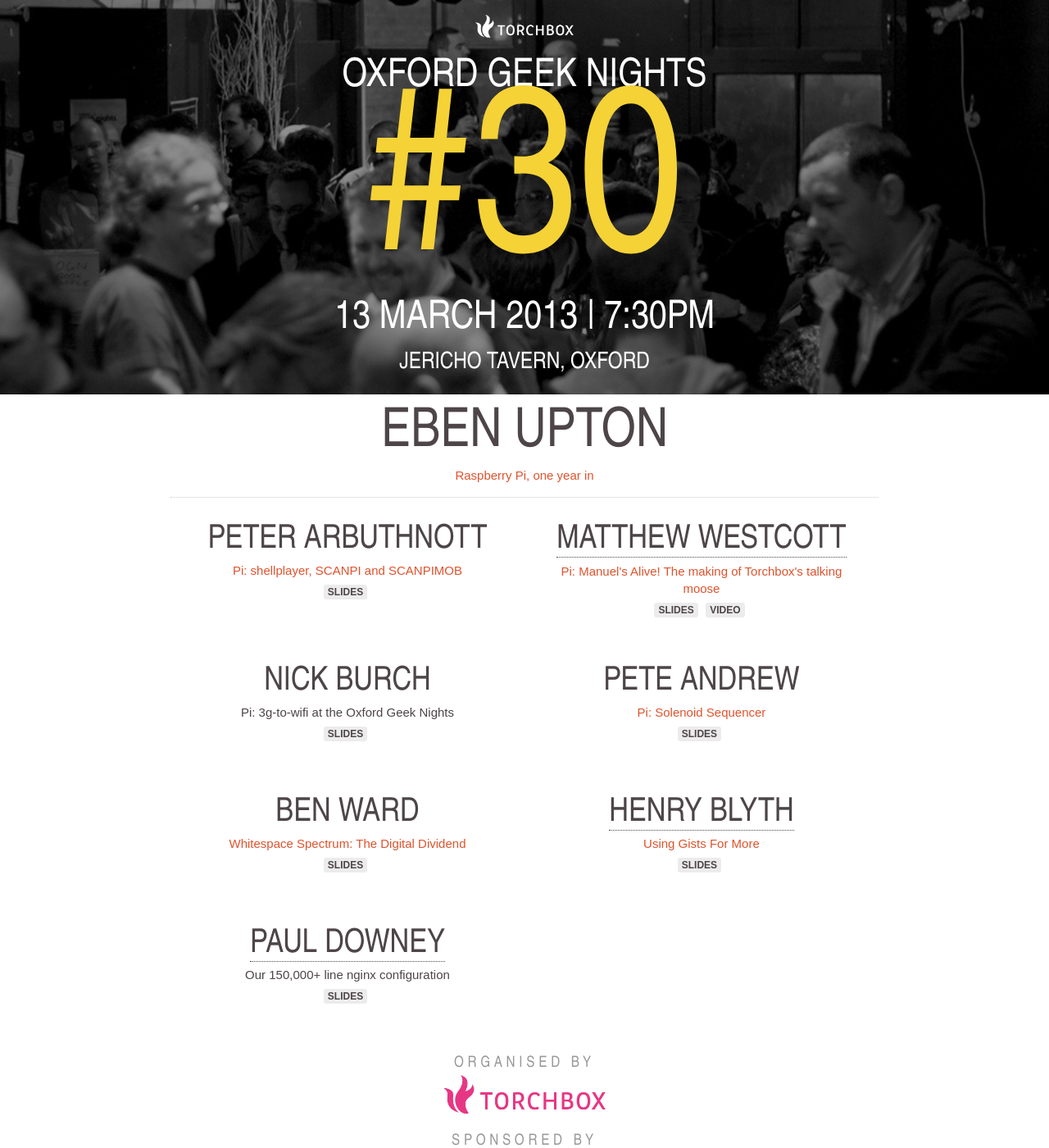
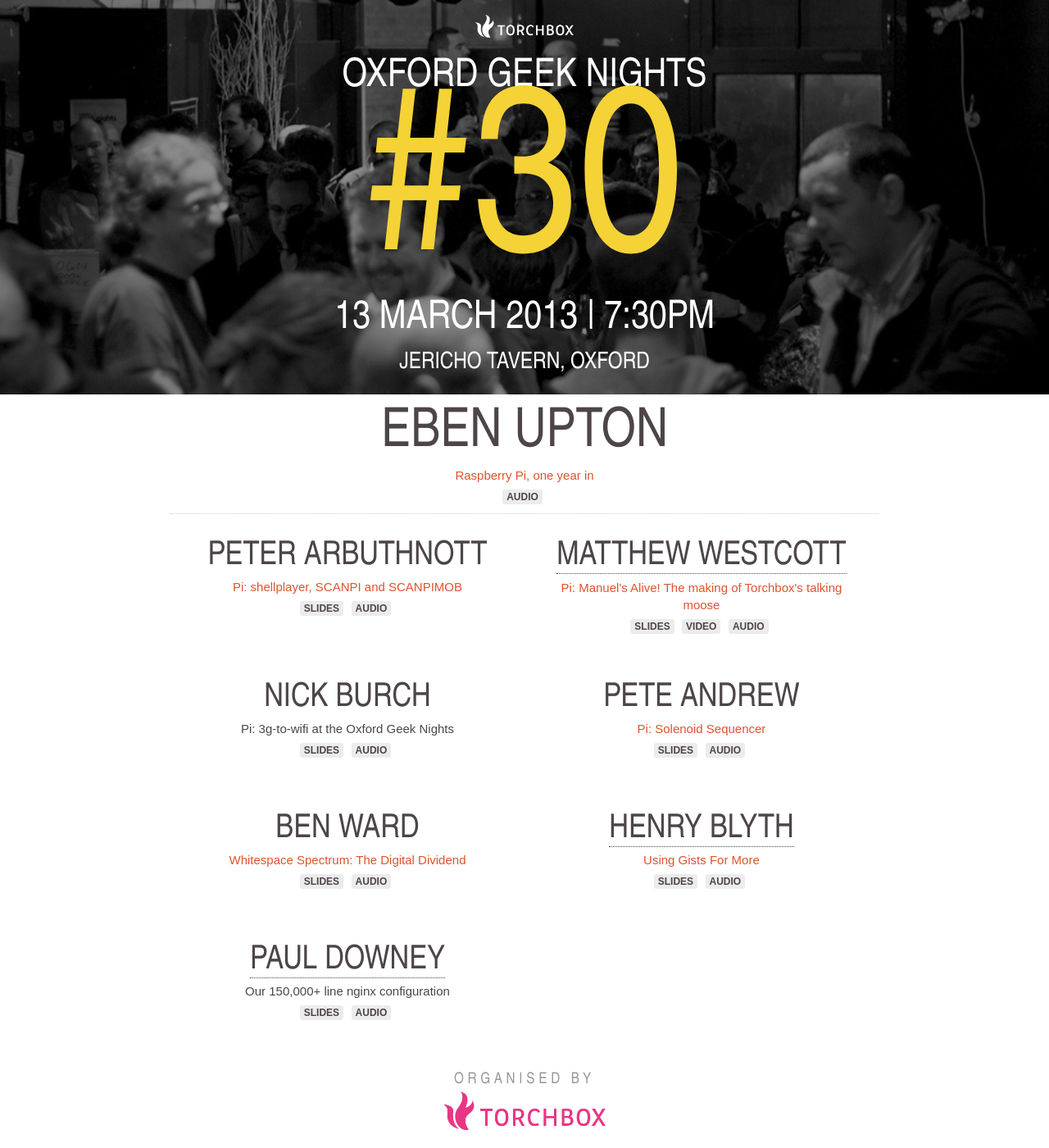
Before and after one commit to torchbox/ogn, a Jekyll site: the page built from _posts/2013-03-13-ogn30.markdown, in a window 1280 px wide and 1400 px high. Shown: the whole window at 82% size. Built offline with Jekyll 4.4.1, drawn with Linux system fonts in a browser that asks for light colours; nearby versions of some CDN libraries; Markdown is read by kramdown in place of the engine named in the settings.

Commit message:
Update 2013-03-13-ogn30.markdown
Adding audio

```diff
--- a/_posts/2013-03-13-ogn30.markdown
+++ b/_posts/2013-03-13-ogn30.markdown
@@ -29,6 +29,9 @@
   <li itemprop="performer" itemscope="itemscope" itemtype="http://schema.org/Person">
     <h2 itemprop="name">Eben Upton</h2>
     <p><a href="http://www.raspberrypi.org/about" >Raspberry Pi, one year in</a></p>
+    <div class="downloads">
+      <a href="http://media.ogn.s3.amazonaws.com/ogn30/30-keynote-EbenUpton.mp3">audio</a>
+    </div>
   </li>
 </ul>
 <ul class="microslots">
@@ -37,6 +40,7 @@
     <p><a href="http://www.scanpi.co.uk">Pi: shellplayer, SCANPI and SCANPIMOB</a></p>
     <div class="downloads">
         <a href="http://media.ogn.s3.amazonaws.com/ogn30/microslot-PeterArbuthnott.zip">slides</a>
+        <a href="http://media.ogn.s3.amazonaws.com/ogn30/30-microslot-PeterArbuthnott.mp3">audio</a>
     </div>
   </li>
   <li itemprop="performer" itemscope="itemscope" itemtype="http://schema.org/Person">
@@ -45,6 +49,7 @@
     <div class="downloads">
         <a href="http://media.ogn.s3.amazonaws.com/ogn30/microslot-MatthewWestcott.odp">slides</a>
         <a href="http://media.ogn.s3.amazonaws.com/ogn30/microslot-MatthewWestcott.m4v">video</a>
+        <a href="http://media.ogn.s3.amazonaws.com/ogn30/30-microslot-MatthewWestcott.mp3">audio</a>
     </div>
   </li>
   <li itemprop="performer" itemscope="itemscope" itemtype="http://schema.org/Person">
@@ -52,6 +57,7 @@
     <p>Pi: 3g-to-wifi at the Oxford Geek Nights</p>
     <div class="downloads">
         <a href="http://media.ogn.s3.amazonaws.com/ogn30/microslot-NickBurch.odp">slides</a>
+        <a href="http://media.ogn.s3.amazonaws.com/ogn30/30-microslot-NickBurch.mp3">audio</a>
     </div>
   </li>
   <li itemprop="performer" itemscope="itemscope" itemtype="http://schema.org/Person">
@@ -59,6 +65,7 @@
     <p><a href="http://www.youtube.com/watch?v=mtu9AtU4GQ4">Pi: Solenoid Sequencer</a></p>
     <div class="downloads">
         <a href="http://media.ogn.s3.amazonaws.com/ogn30/microslot-PeteAndrew.odp">slides</a>
+        <a href="http://media.ogn.s3.amazonaws.com/ogn30/30-microslot-PeteAndrew.mp3">audio</a>
     </div>
   </li>
 
@@ -67,6 +74,7 @@
     <p><a href="http://badgertrack.com/post/37192131877/whitespace-spectrum" >Whitespace Spectrum: The Digital Dividend</a></p>
     <div class="downloads">
         <a href="http://media.ogn.s3.amazonaws.com/ogn30/microslot-BenWard.pdf">slides</a>
+        <a href="http://media.ogn.s3.amazonaws.com/ogn30/30-microslot-BenWard.mp3">audio</a>
     </div>
   </li>
   <li itemprop="performer" itemscope="itemscope" itemtype="http://schema.org/Person">
@@ -74,6 +82,7 @@
     <p><a href="http://github.com/henrahmagix/gistdeck-your-css">Using Gists For More</a></p>
     <div class="downloads">
         <a href="http://media.ogn.s3.amazonaws.com/ogn30/microslot-HenryBlyth.tgz">slides</a>
+        <a href="http://media.ogn.s3.amazonaws.com/ogn30/30-microslot-HenryBlyth.mp3">audio</a>
     </div>
   </li>
   <li itemprop="performer" itemscope="itemscope" itemtype="http://schema.org/Person">
@@ -81,6 +90,7 @@
     <p>Our 150,000+ line nginx configuration</p>
     <div class="downloads">
         <a href="http://media.ogn.s3.amazonaws.com/ogn30/microslot-PaulDowney.pdf">slides</a>
+        <a href="http://media.ogn.s3.amazonaws.com/ogn30/30-microslot-PaulDowney.mp3">audio</a>
     </div>
   </li>
 </ul>
```
